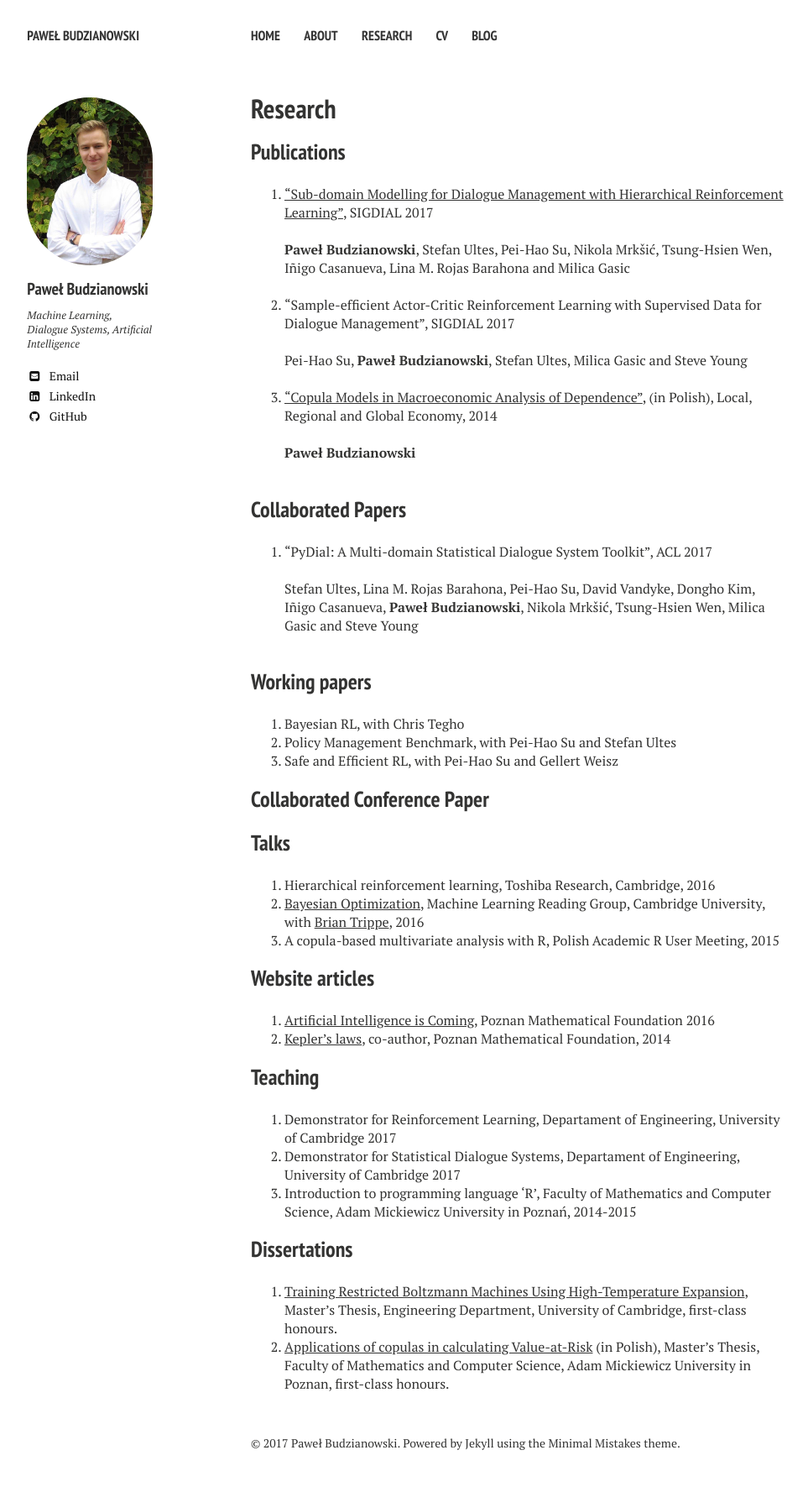
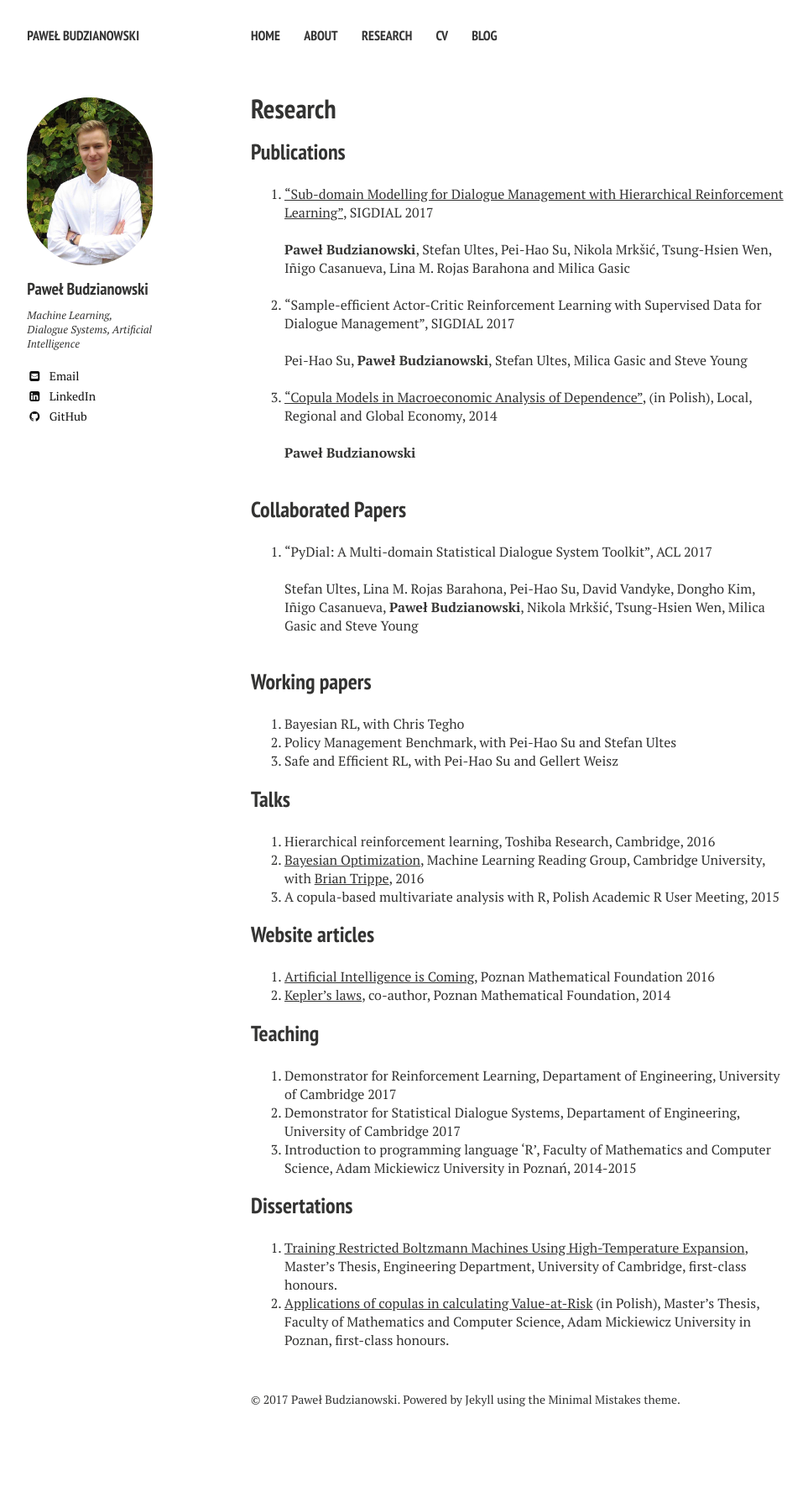
Before and after one commit to pawel-polyai/budzianowski.github.io, a Jekyll site: the page built from research.md, in a window 1280 px wide. Shown: the whole page at 84% size, without its empty margins (21-984 px from the left). Built offline with Jekyll 4.4.1, drawn with Linux system fonts in a browser that asks for light colours; nearby versions of some CDN libraries; after the commit the page ends 1725 px from its top, so only the background shows below that.

Commit message:
Update research.md

```diff
--- a/research.md
+++ b/research.md
@@ -40,8 +40,6 @@ Stefan Ultes, Lina M. Rojas Barahona, Pei-Hao Su, David Vandyke, Dongho Kim, Iñ
 2. Policy Management Benchmark, with Pei-Hao Su and Stefan Ultes
 3. Safe and Efficient RL, with Pei-Hao Su and Gellert Weisz
 
-## Collaborated Conference Paper
-
 ## Talks
 1. Hierarchical reinforcement learning, Toshiba Research, Cambridge, 2016
 2. [Bayesian Optimization](https://github.com/budzianowski/budzianowski.github.io/blob/master/data/bayOptMLG.pdf), Machine Learning Reading Group, Cambridge University, with [Brian Trippe](http://www.briantrippe.com/), 2016
```
